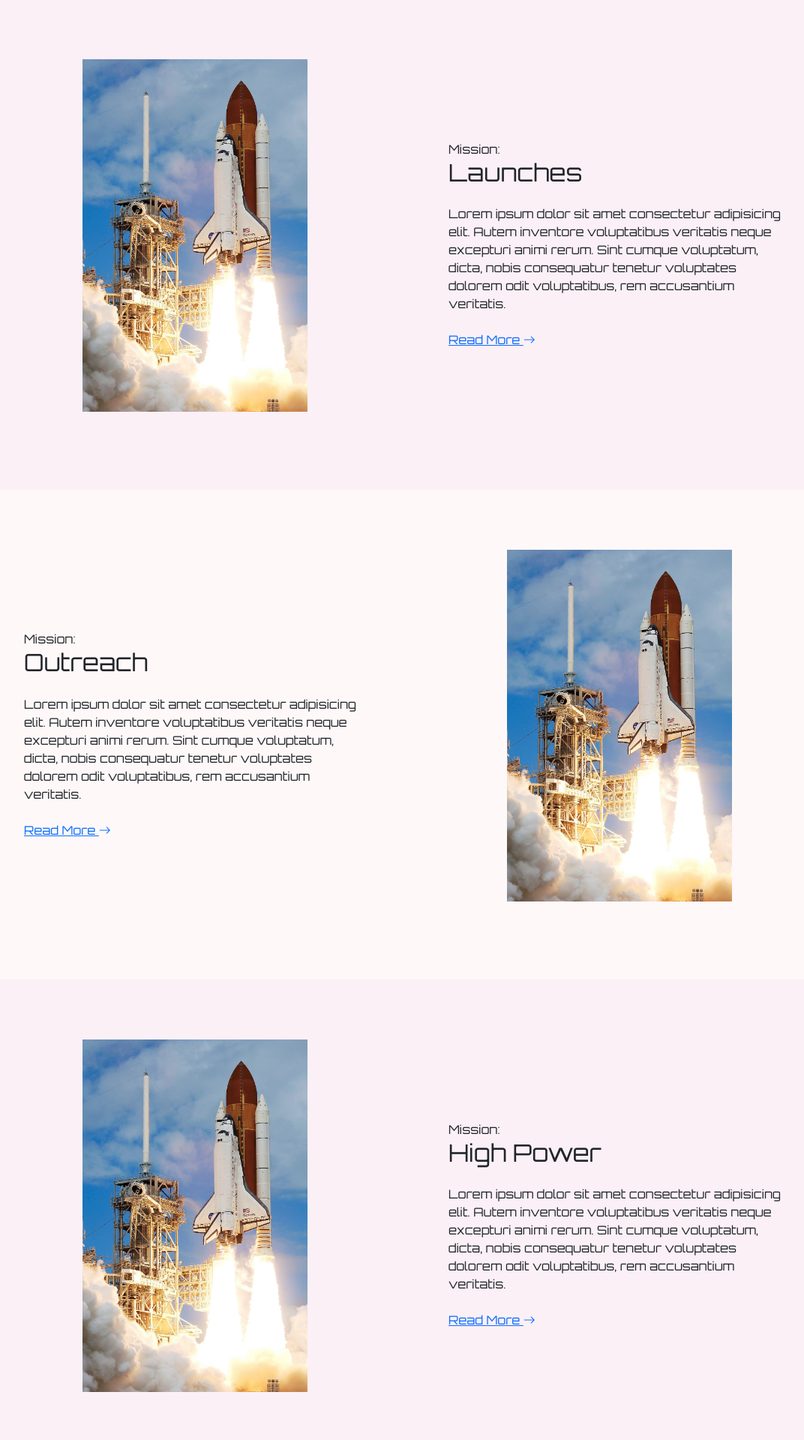
After one commit to lcdmonitor/fla-launch, a PHP site: page /index.php in a window 1280 px wide. The commit adds this page. Shown: the part 801-2721 px from the top of the page at 75% size, without its empty margins (97-1169 px from the left). Run offline with PHP 8.4, Linux system fonts and the light colour scheme; some libraries are stand-ins or nearby versions.

Commit message:
coversion to php, added header ,footer,launch page

```diff
--- a/css/styles.css
+++ b/css/styles.css
@@ -175,3 +175,36 @@ html{
 footer .border-highlight{
     border-top: 1px solid var(--primary-color-highlight);
 }
+
+
+/* launch page content*/
+.launch__content_container{
+    z-index: 1;
+}
+
+.launch__content{
+    max-width: 1200px;
+    max-height: 350px;
+    overflow-y: auto;
+}
+
+@media (min-height:640px) {
+    .launch__content{
+        max-height: 500px;
+    }
+}
+
+
+@media (min-height:800px) {
+    .launch__content{
+        max-height: 700px;
+    }
+}
+
+@media (min-height:900px) {
+    .launch__content{
+        max-height: 800px;
+    }
+}
+
+/* end launches page content */
--- /dev/null
+++ b/includes/footer.php
@@ -0,0 +1,23 @@
+    <!-- footer -->
+    <footer class="footer bg-dark text-white">
+        <div class="container-custom d-flex justify-content-between align-items-center py-3 border-highlight">
+            <div class="col-md-4 d-flex aligh-items center">
+                <a href="/" class="me-2 text-muted text-decoration-none">
+                    <span>Florida Launch Alliance</span>
+                </a>
+            </div>
+            <ul class="nav col-md-4 justify-content-end list-unstyled d-flex text-white">
+                <li class="ms-3"><a href="#" class="text-muted"><i class="bi bi-twitter"></i> </a></li>
+                <li class="ms-3"><a href="#" class="text-muted"><i class="bi bi-instagram"></i> </a></li>
+                <li class="ms-3"><a href="#" class="text-muted"><i class="bi bi-facebook"></i> </a></li>
+            </ul>
+        </div>
+    </footer>
+    <!-- end footer-->
+    <!-- bootstrap JS-->
+    <script src="https://cdn.jsdelivr.net/npm/bootstrap@5.1.3/dist/js/bootstrap.bundle.min.js"
+        integrity="sha384-ka7Sk0Gln4gmtz2MlQnikT1wXgYsOg+OMhuP+IlRH9sENBO0LRn5q+8nbTov4+1p"
+        crossorigin="anonymous"></script>
+</body>
+
+</html>
--- /dev/null
+++ b/includes/header.php
@@ -0,0 +1,56 @@
+<!DOCTYPE html>
+<html lang="en">
+
+<head>
+    <meta charset="UTF-8">
+    <meta http-equiv="X-UA-Compatible" content="IE=edge">
+    <meta name="viewport" content="width=device-width, initial-scale=1.0">
+    <title>Florida Launch Alliance</title>
+    <link href="https://cdn.jsdelivr.net/npm/bootstrap@5.1.3/dist/css/bootstrap.min.css" rel="stylesheet" integrity="sha384-1BmE4kWBq78iYhFldvKuhfTAU6auU8tT94WrHftjDbrCEXSU1oBoqyl2QvZ6jIW3" crossorigin="anonymous">
+    <link rel="stylesheet" href="css/styles.css">
+
+    <!-- bootstrap icons-->
+    <link rel="stylesheet" href="https://cdn.jsdelivr.net/npm/bootstrap-icons@1.7.2/font/bootstrap-icons.css">
+
+    <!-- Google Fonts-->
+    <link rel="preconnect" href="https://fonts.googleapis.com">
+    <link rel="preconnect" href="https://fonts.gstatic.com" crossorigin>
+    <link href="https://fonts.googleapis.com/css2?family=Orbitron:wght@400;700&display=swap" rel="stylesheet">
+</head>
+
+<body>
+
+    <!-- Header Start-->
+    <header class="header p-3 position-absolute start-0 top-0 end-0">
+        <div class="d-flex justify-content-between align-items-center">
+            <a href="/" class="text-decoration-none text-white fs-5 fw-bold">Florida Launch Alliance</a>
+
+            <div>
+                <button class="navbar-toggler text-white" type="button" data-bs-toggle="collapse" data-bs-target="#navbar" aria-controls="#navbar" aria-expanded="false" aria-label="toggle navigation"><i class="bi bi-list" style="font-size: 1rem;"></i></button>
+            </div>
+        </div>
+    </header>
+    <!-- Header End-->
+
+    <!-- navbar-->
+    <nav class="collapse navbar-collapse dropdown-nav" id="navbar">
+        <div class="container-xxl dropdown-nav__container">
+
+            <!--<ul>
+                <li><a href="" id="">Dave 1</a></li>
+                <li><a href="" id="">Dave 2</a></li>
+                <li><a href="" id="">Dave 3</a></li>
+                <li><a href="" id="">Dave 4</a></li>
+                <li><a href="" id="">Dave 5</a></li>
+                <li><a href="" id="">Dave 1</a></li>
+                <li><a href="" id="">Dave 1</a></li>
+                <li><a href="" id="">Dave 1</a></li>
+            </ul>-->
+
+            <div>
+                <button class="navbar-toggler navbar dropdown-nav__closeButton" type="button" data-bs-toggle="collapse" data-bs-target="#navbar" aria-controls="#navbar" aria-expanded="false" aria-label="toggle navigation"><i class="bi bi-x"></i></button>
+            </div>
+        </div>
+    </nav>
+
+    <!-- navbar end-->
--- /dev/null
+++ b/index.php
@@ -0,0 +1,117 @@
+<?php require("./includes/header.php"); ?>
+
+ <!-- coming soon modal-->
+    <div class="modal fade" id="exampleModal" tabindex="-1" role="dialog" aria-labelledby="exampleModalLabel"
+        aria-hidden="true">
+        <div class="modal-dialog modal-dialog-centered" role="document">
+            <div class="modal-content">
+                <div class="modal-header">
+                    <h5 class="modal-title" id="exampleModalLabel">Coming Soon</h5>
+                    <button type="button" class="close" data-bs-dismiss="modal" aria-label="Close">
+                        <span aria-hidden="true">&times;</span>
+                    </button>
+                </div>
+                <div class="modal-body">
+                    ...
+                </div>
+                <!--<div class="modal-footer">
+                    <button type="button" class="btn btn-secondary" data-bs-dismiss="modal">Close</button>
+                    <button type="button" class="btn btn-primary">Save changes</button>
+                </div>-->
+            </div>
+        </div>
+    </div>
+    <!-- end coming soon modal-->
+
+
+    <!--Hero Section-->
+    <section class="hero">
+        <div class="hero__overlay"></div>
+        <video playsinline="true" loop="loop" loading="lazy" autoplay="autoplay" muted="muted" class="hero__video">
+            <source src="img/background.mp4" type="video/mp4">
+        </video>
+        <div class="hero__content h-100 container-custom position-relative">
+            <div class="d-flex h-100 align-items-center hero__content-width">
+                <div class="text-white">
+                    <h1 class="hero__heading">We are Florida Launch Alliance.</h1>
+                    <p>Bringing North Florida one step closer to the stars...</p>
+                    <button type="button" class="mt-2 btn btn-lg btn-outline-light" data-bs-toggle="modal" data-bs-target="#exampleModal">
+                        Coming Soon
+                    </button>
+                </div>
+            </div>
+        </div>
+
+        <a href="#scroll-down" class="hero__scroll-btn">
+            Explore <i class="bi bi-arrow-down-short"></i>
+        </a>
+    </section>
+    <!--End Hero Section-->
+    <a id="scroll-down"></a>
+    <!-- Section 1 Start-->
+    <section class="content_sections container-custom">
+        <div class="row">
+            <div class="col-12 col-sm-6 d-md-flex justify-content-md-center">
+                <img src="img/shuttle.jpg" class="img-fluid pb-4 content_section_thumbnail" height="470" width="300"
+                    loading="lazy" />
+            </div>
+            <div class="col-12 col-sm-6 align-self-center justify-content-md-center">
+                <div class="content_sections__content-width">
+                    <span>Mission:</span>
+                    <h1 class="h2 mb-4">Launches</h1>
+                    <p class="mb-4">
+                        Lorem ipsum dolor sit amet consectetur adipisicing elit. Autem inventore voluptatibus veritatis
+                        neque excepturi animi rerum. Sint cumque voluptatum, dicta, nobis consequatur tenetur voluptates
+                        dolorem odit voluptatibus, rem accusantium veritatis.
+                    </p>
+                    <a href="launch.php">Read More <i class="bi bi-arrow-right"></i></a>
+                </div>
+            </div>
+        </div>
+    </section>
+    <!-- Section 1 End-->
+    <!-- Section 2 Start-->
+    <section class="content_sections container-custom content--background">
+        <div class="row">
+            <div class="col-12 col-sm-6 d-md-flex justify-content-md-center order-sm-1">
+                <img src="img/shuttle.jpg" class="img-fluid pb-4 content_section_thumbnail" height="470" width="300"
+                    loading="lazy" />
+            </div>
+            <div class="col-12 col-sm-6 align-self-center justify-content-md-center">
+                <div class="content_sections__content-width">
+                    <span>Mission:</span>
+                    <h1 class="h2 mb-4">Outreach</h1>
+                    <p class="mb-4">
+                        Lorem ipsum dolor sit amet consectetur adipisicing elit. Autem inventore voluptatibus veritatis
+                        neque excepturi animi rerum. Sint cumque voluptatum, dicta, nobis consequatur tenetur voluptates
+                        dolorem odit voluptatibus, rem accusantium veritatis.
+                    </p>
+                    <a href="#">Read More <i class="bi bi-arrow-right"></i></a>
+                </div>
+            </div>
+        </div>
+    </section>
+    <!-- Section 2 End-->
+    <!-- Section 3 Start-->
+    <section class="content_sections container-custom">
+        <div class="row">
+            <div class="col-12 col-sm-6 d-md-flex justify-content-md-center">
+                <img src="img/shuttle.jpg" class="img-fluid pb-4 content_section_thumbnail" height="470" width="300"
+                    loading="lazy" />
+            </div>
+            <div class="col-12 col-sm-6 align-self-center justify-content-md-center">
+                <div class="content_sections__content-width">
+                    <span>Mission:</span>
+                    <h1 class="h2 mb-4">High Power</h1>
+                    <p class="mb-4">
+                        Lorem ipsum dolor sit amet consectetur adipisicing elit. Autem inventore voluptatibus veritatis
+                        neque excepturi animi rerum. Sint cumque voluptatum, dicta, nobis consequatur tenetur voluptates
+                        dolorem odit voluptatibus, rem accusantium veritatis.
+                    </p>
+                    <a href="#">Read More <i class="bi bi-arrow-right"></i></a>
+                </div>
+            </div>
+        </div>
+    </section>
+    <!-- Section 3 End-->
+<?php require('./includes/footer.php'); ?>
```
Also changed, not shown: launch.php (added, +23 -0 lines), _oldindex.html (renamed from index.html).
